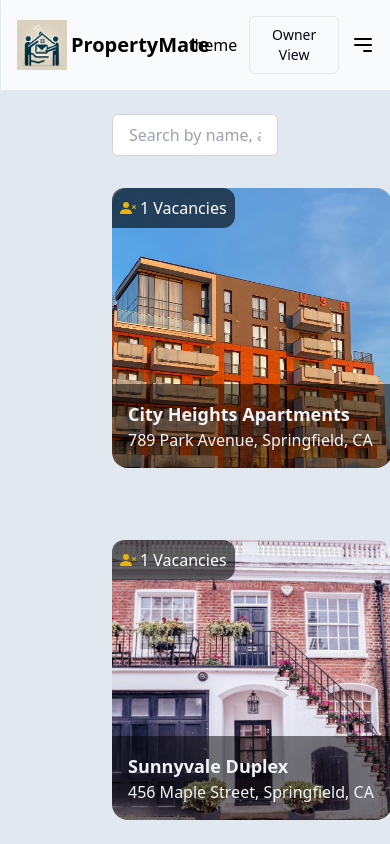
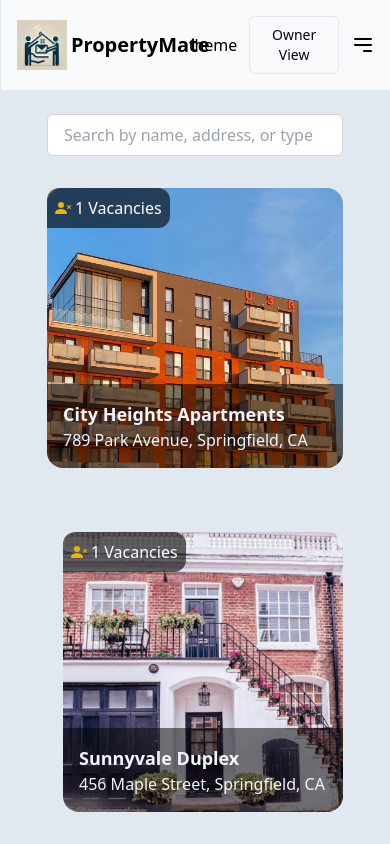
Before and after one commit to andrews-jonathanw/propertymate, a Next.js app: page /owner/properties in a window 390 px wide. Shown: the top 844 px of the page. Built offline with nearby package versions, Linux system fonts and the light colour scheme.

Commit message:
Refactor property page layout and responsive design

```diff
--- a/app/owner/properties/page.js
+++ b/app/owner/properties/page.js
@@ -78,13 +78,15 @@ export default function PropertyManagementPage() {
   });
 
   return (
-    <div className="flex flex-col items-center justify-center p-28">
+    <div className="flex flex-col items-center justify-center py-28 px-8">
       {viewingProperty ? (
+        <div className='w-full'>
         <PropertyViewer property={viewingProperty} onClose={() => setViewingProperty(null)} />
+        </div>
       ) : (
         <div className="flex flex-col items-center justify-center">
           <PropertySearch searchTerm={searchTerm} setSearchTerm={setSearchTerm} />
-          <div className="grid grid-cols-1 md:grid-cols-2 lg:grid-cols-3 gap-10">
+          <div className="grid grid-cols-1 md:grid-cols-2 lg:grid-cols-3 gap-8 space-x-4">
             {filteredProperties.map((property, index) => (
               <div key={property.id}>
                 <PropertyCard property={property} onView={handleViewProperty} />
--- a/components/properties/PropertyViewer.js
+++ b/components/properties/PropertyViewer.js
@@ -10,12 +10,12 @@ const responsive = {
     slidesToSlide: 3
   },
   tablet: {
-    breakpoint: { max: 1024, min: 464 },
+    breakpoint: { max: 1024, min: 650 },
     items: 2,
     slidesToSlide: 2
   },
   mobile: {
-    breakpoint: { max: 464, min: 0 },
+    breakpoint: { max: 650, min: 0 },
     items: 1,
     slidesToSlide: 1
   }
@@ -39,7 +39,7 @@ const PropertyViewer = ({ property, onClose }) => {
       </span>
       {property.images && (
         <div className='flex items-center justify-center'>
-          <div className='w-[800px]'>
+          <div className='w-full'>
             <Carousel
               responsive={responsive}
               swipeable={true}
@@ -63,6 +63,7 @@ const PropertyViewer = ({ property, onClose }) => {
                     layout="fill"
                     objectFit="cover"
                     className="rounded-lg"
+                    sizes='(max-width: 640px) 100vw, (max-width: 1023px) 50vw, 33vw'
                   />
                 </div>
               ))}
```
